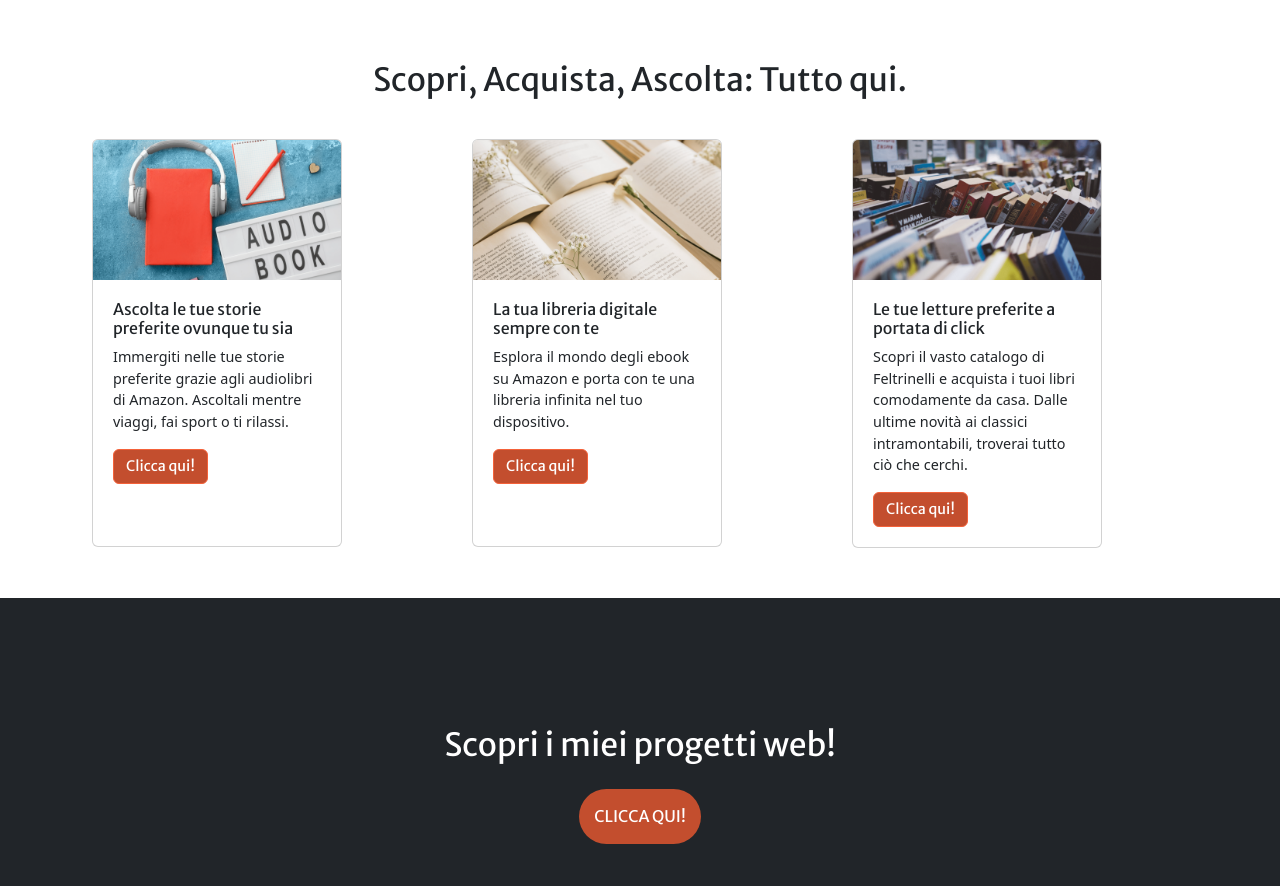
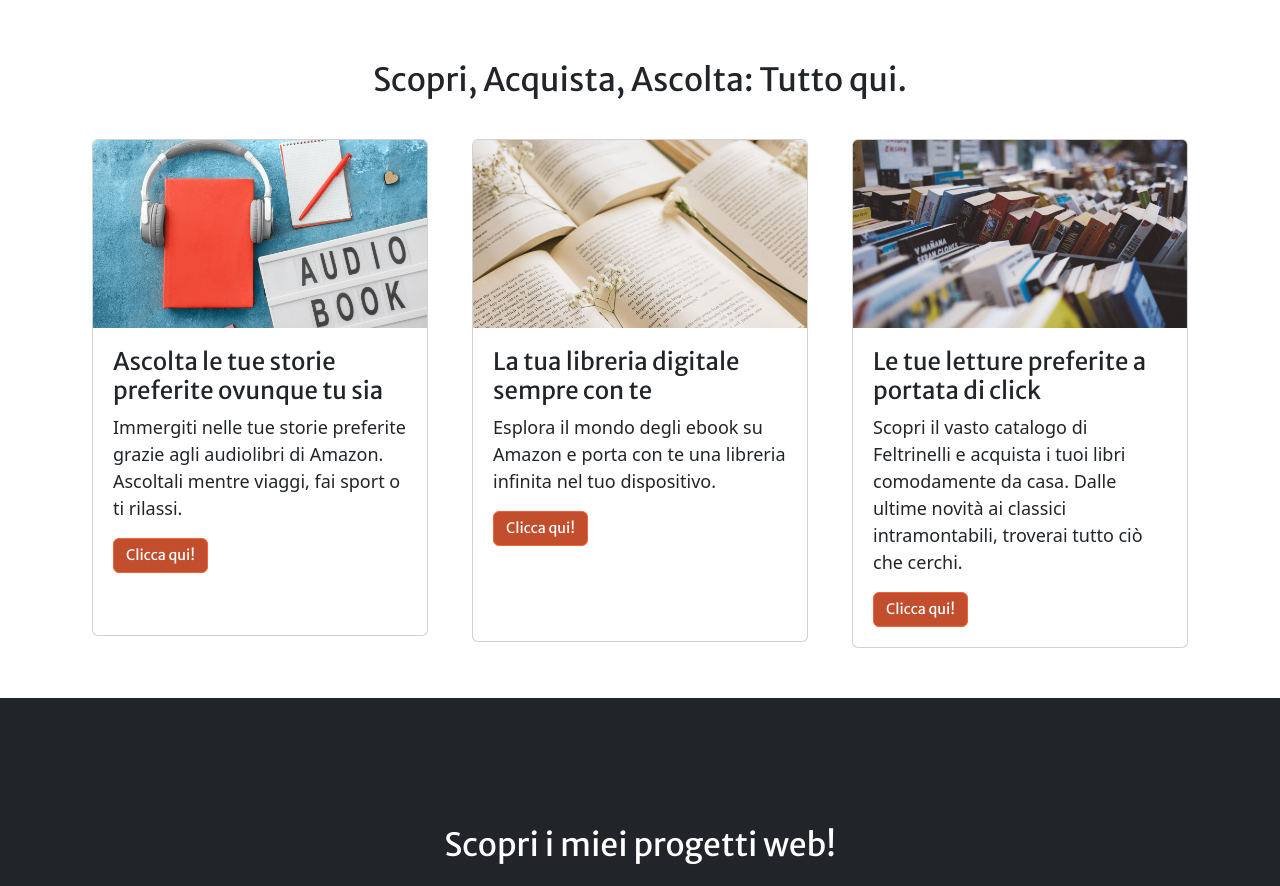
Before and after one commit to KateB-creator/progetto-bookfinder, a website built with webpack: page src/index.html in a window 1280 px wide. Shown: the part 2020-2906 px from the top of the page. Built offline with nearby package versions, Linux system fonts and the light colour scheme; a script that the page names is missing; files whose address does not match are found by name.

Commit message:
modifica font size

```diff
--- a/src/css/styles.css
+++ b/src/css/styles.css
@@ -283,12 +283,12 @@ a {
 
 /*ricerca libro*/
 .card {
-  max-width: 250px; /* Limita la larghezza massima della card */
+  max-width: 350px; /* Limita la larghezza massima della card */
   margin: 10px; /* Distanza tra le card */
 }
 
 .card-img-top {
-  max-height: 200px; /* Limita l'altezza dell'immagine */
+  max-height: 300px; /* Limita l'altezza dell'immagine */
   object-fit: cover; /* Assicura che l'immagine si adatti senza distorcere */
 }
 
@@ -300,16 +300,16 @@ a {
   padding: 20px 20px 62px 20px;
 }
 .card-body2 {
-  padding: 20px 20px 62px 20px;
+  padding: 20px 20px 95px 20px;
 }
 
 
 .card-title {
-  font-size: 1rem;
+  font-size: 24px;
 }
 
 .card-text {
-  font-size: 0.9rem;
+  font-size: 18px;;
 }
 
 .btn {
--- a/src/index.html
+++ b/src/index.html
@@ -7,7 +7,7 @@
   <meta name="keywords" content="Libri, Cerca, BookFinder, Lettura">
   <meta name="author" content="Balia Katiuscia">
   <meta property="og:url" content="https://github.com/KateB-creator/progetto-bookfinder.gitgit ">
-  <meta property="og:image" content="https://raw.githubusercontent.com/KateB-creator/progetto-bookfinder/refs/heads/main/bookfinder_og_img.png">
+  <meta property="og:image" content="https://raw.githubusercontent.com/KateB-creator/progetto-bookfinder/refs/heads/main/src/img/bookfinder_og_img.png">
   <title>BookFinder</title>
   <link rel="stylesheet" href="styles.css">
   <link href="https://cdn.jsdelivr.net/npm/bootstrap@5.3.0-alpha1/dist/css/bootstrap.min.css" rel="stylesheet">
@@ -92,7 +92,7 @@
             <div class="row">
                 <div class="col-12 col-md-4">
                     <div class="card">
-                        <img src="img/1.png" class="card-img-top" alt="Audiobook">
+                        <img src="img/1.png" class="card-img-top"  alt="Audiobook">
                         <div class="card-body1">
                             <h5 class="card-title">Ascolta le tue storie preferite ovunque tu sia</h5>
                             <p class="card-text">Immergiti nelle tue storie preferite grazie agli audiolibri di Amazon. Ascoltali mentre viaggi, fai sport o ti rilassi.</p>
@@ -102,7 +102,7 @@
                 </div>
                 <div class="col-12 col-md-4">
                     <div class="card">
-                        <img src="img/2.png" class="card-img-top" alt="ebook">
+                        <img src="img/2.png"  class="card-img-top" alt="ebook">
                         <div class="card-body2">
                             <h5 class="card-title">La tua libreria digitale sempre con te</h5>
                             <p class="card-text">Esplora il mondo degli ebook su Amazon e porta con te una libreria infinita nel tuo dispositivo.</p>
```
